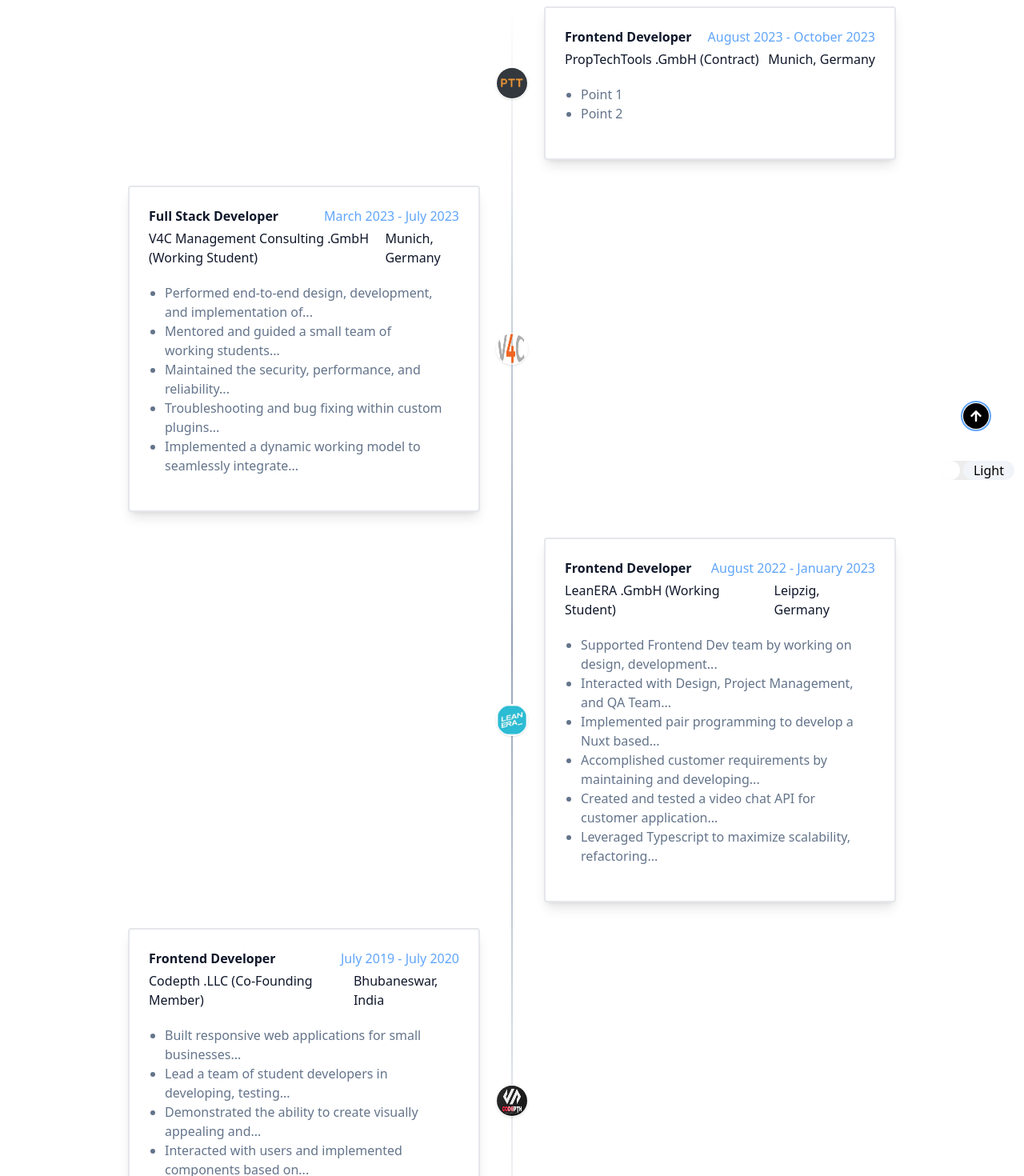
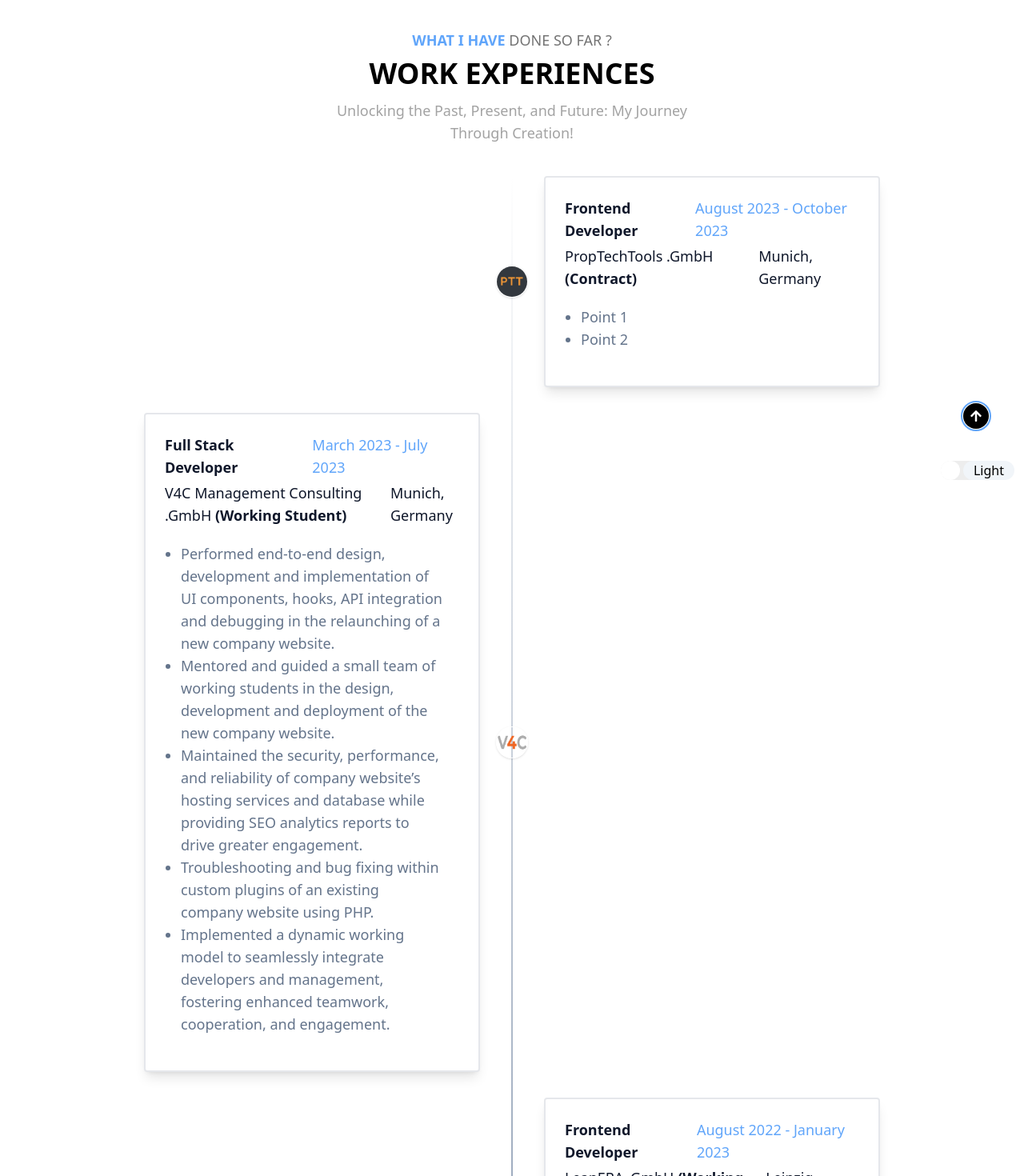
Before and after one commit to borneelphukan/borneel.phukan, a Next.js app: page /Portfolio in a window 1280 px wide. Shown: the part 180-1650 px from the top of the page at 80% size. Built offline with nearby package versions, Linux system fonts and the light colour scheme.

Commit message:
a little more updates

```diff
--- a/src/components/Gallery/GalleryComponent.js
+++ b/src/components/Gallery/GalleryComponent.js
@@ -16,11 +16,11 @@ const GalleryComponent = ({ images }) => {
   };
 
   return (
-    <div className="grid grid-cols-1 lg:grid-cols-4 md:grid-cols-3 sm:grid-cols-2 gap-1 p-4 my-20">
+    <div className="grid grid-cols-1 lg:grid-cols-4 md:grid-cols-3 sm:grid-cols-2 gap-1 p-4 mt-10 mb-20">
       {images.map((image, index) => (
         <div
           key={index}
-          className="relative group cursor-pointer"
+          className="relative group cursor-zoom-in"
           onClick={() => openImage(index)}
         >
           <Image
@@ -38,7 +38,7 @@ const GalleryComponent = ({ images }) => {
 
       {enlargedIndex !== null && (
         <div className="fixed top-0 left-0 w-full h-full bg-black bg-opacity-80 flex items-center justify-center">
-          <div className="relative" onClick={closeImage}>
+          <div className="relative cursor-zoom-out" onClick={closeImage}>
             <Image
               width={imageWidth}
               height={imageHeight}
--- a/src/components/Gallery/GalleryStatement.js
+++ b/src/components/Gallery/GalleryStatement.js
@@ -2,12 +2,21 @@ import React from "react";
 
 const GalleryStatement = () => {
   return (
-    <div className="mt-6 ml-6 md:w-1/3 md:text-left md:pr-8">
-      <p className="text-lg md:text-xl text-justify">
+    <div className="mt-6 mx-auto">
+      <p className="text-base text-center md:text-lg lg:text-neutral-600 py-2">
+        INTERESTED IN{" "}
+        <span className="text-blue-400 font-semibold">PHOTOGRAPHY ?</span>
+      </p>
+      <h1 className="text-4xl text-center font-semibold mb-3">
+        THE WORLD THROUGH MY LENSES
+      </h1>
+      <p className=" max-w-3xl mx-auto text-center text-base md:text-lg lg:text-neutral-400 mb-5 px-5">
         Physical prints of photos can leave a stronger impression compared to
         their digital counterparts. Feel free to{" "}
         <a href="mailto:borneelphukan@gmail.com">
-          <span className="underline underline-offset-4">reach out</span>
+          <span className="underline underline-offset-4 hover:text-blue-400">
+            reach out
+          </span>
         </a>{" "}
         if you would like a hard copy. If you do, you would be the pioneer to
         mention this, which would be quite remarkable!
--- a/src/components/Portfolio/Experience.js
+++ b/src/components/Portfolio/Experience.js
@@ -4,6 +4,17 @@ import experiences from "@/data/experiences.json";
 
 const Experience = () => {
   return (
+    <div className="max-w-8xl text-lg p-5 my-10">
+      <p className="text-base text-center md:text-lg lg:text-neutral-500 py-2">
+        <span className="text-blue-400 font-semibold">WHAT I HAVE</span> DONE SO
+        FAR ?
+      </p>
+      <h1 className="text-4xl text-center font-semibold mb-3">
+        WORK EXPERIENCES
+      </h1>
+      <p className=" max-w-md mx-auto text-center text-base md:text-lg lg:text-neutral-400 mb-10">
+        Unlocking the Past, Present, and Future: My Journey Through Creation!
+      </p>
       <div className="mx-4 md:mx-20 px-4 md:px-20 my-10 space-y-8 relative before:absolute before:inset-0 before:mx-auto before:-translate-x-px md:before:mx-auto md:before:translate-x-0 before:h-full before:w-0.5 before:bg-gradient-to-b before:from-transparent before:via-slate-400 before:to-transparent">
         {experiences.map((experience, index) => (
           <div
@@ -28,7 +39,10 @@ const Experience = () => {
                 </time>
               </div>
               <div className="flex flex-col md:flex-row items-center justify-between space-x-2">
-              <h1 className="font-base text-slate-900">{experience.company}</h1>
+                <h1 className="font-base text-slate-900">
+                  {experience.company}{" "}
+                  <span className="font-semibold">({experience.type})</span>
+                </h1>
                 <h2 className="font-base text-slate-900">
                   {experience.location}
                 </h2>
@@ -44,6 +58,7 @@ const Experience = () => {
           </div>
         ))}
       </div>
+    </div>
   );
 };
 
--- a/src/data/experiences.json
+++ b/src/data/experiences.json
@@ -3,7 +3,8 @@
     "image": "/experience/PTT.png",
     "title": "Frontend Developer",
     "date": "August 2023 - October 2023",
-    "company": "PropTechTools .GmbH (Contract)",
+    "company": "PropTechTools .GmbH",
+    "type":"Contract",
     "location": "Munich, Germany",
     "description": ["Point 1", "Point 2"]
   },
@@ -11,44 +12,47 @@
     "image": "/experience/V4C.png",
     "title": "Full Stack Developer",
     "date": "March 2023 - July 2023",
-    "company": "V4C Management Consulting .GmbH (Working Student)",
+    "company": "V4C Management Consulting .GmbH",
+    "type":"Working Student",
     "location": "Munich, Germany",
     "description": [
-      "Performed end-to-end design, development, and implementation of...",
-      "Mentored and guided a small team of working students...",
-      "Maintained the security, performance, and reliability...",
-      "Troubleshooting and bug fixing within custom plugins...",
-      "Implemented a dynamic working model to seamlessly integrate..."
+      "Performed end-to-end design, development and implementation of UI components, hooks, API integration and debugging in the relaunching of a new company website.",
+      "Mentored and guided a small team of working students in the design, development and deployment of the new company website.",
+      "Maintained the security, performance, and reliability of company website’s hosting services and database while providing SEO analytics reports to drive greater engagement.",
+      "Troubleshooting and bug fixing within custom plugins of an existing company website using PHP.",
+      "Implemented a dynamic working model to seamlessly integrate developers and management, fostering enhanced teamwork, cooperation, and engagement."
     ]
   },
   {
     "image": "/experience/LeanERA.jpg",
     "title": "Frontend Developer",
     "date": "August 2022 - January 2023",
-    "company": "LeanERA .GmbH (Working Student)",
+    "company": "LeanERA .GmbH",
+    "type":"Working Student",
     "location": "Leipzig, Germany",
     "description": [
-      "Supported Frontend Dev team by working on design, development...",
-      "Interacted with Design, Project Management, and QA Team...",
-      "Implemented pair programming to develop a Nuxt based...",
-      "Accomplished customer requirements by maintaining and developing...",
-      "Created and tested a video chat API for customer application...",
-      "Leveraged Typescript to maximize scalability, refactoring..."
+      "Supported Frontend Dev team by working on design, development, and implementation of Progressive Web Application (PWA) using Vue, TailwindCSS and Ionic Framework.",
+      "Interacted with Design, Project Management and QA Team via Groom meetings to develop and implement components based on customer needs.",
+      "Implement pair programming to develop a Nuxt based responsive web application and dynamically fetch data from the CDN using Typescript.",
+      "Accomplished customer requirements by maintaining and developing features for responsive web applications using Nuxt framework.",
+      "Created and tested a video chat API for customer application using cross-platform mobile device emulators.",
+      "Leveraged Typescript to maximise scalability, refactoring, team collaboration, developer experience and code maintainability."
     ]
   },
   {
     "image": "/experience/Codepth.jpeg",
     "title": "Frontend Developer",
     "date": "July 2019 - July 2020",
-    "company": "Codepth .LLC (Co-Founding Member)",
+    "company": "Codepth .LLC",
+    "type":"Co-Founding Member",
     "location": "Bhubaneswar, India",
     "description": [
-      "Built responsive web applications for small businesses...",
-      "Lead a team of student developers in developing, testing...",
-      "Demonstrated the ability to create visually appealing and...",
-      "Interacted with users and implemented components based on...",
+      "Built responsive web applications for small businesses with React.js, Next.js, HTML/CSS, Vanilla JS, and Bootstrap.",
+      "Lead a team of student developers in developing, testing and maintaining the startup’s official website.",
+      "Demonstrated the ability to create visually appealing and user-friendly websites that drive engagement and meet client requirements.",
+      "Interacted with users and implemented components based on their feedbacks.",
       "Bug fixing and new features implementation.",
-      "Created and maintained technical documentations and user manuals..."
+      "Created and maintained technical documentations and user manuals for junior developers and users respectively."
     ]
   }
 ]
```
Also changed, not shown: public/experience/V4C.png. Lines whose indentation alone changed are shown as unchanged.
